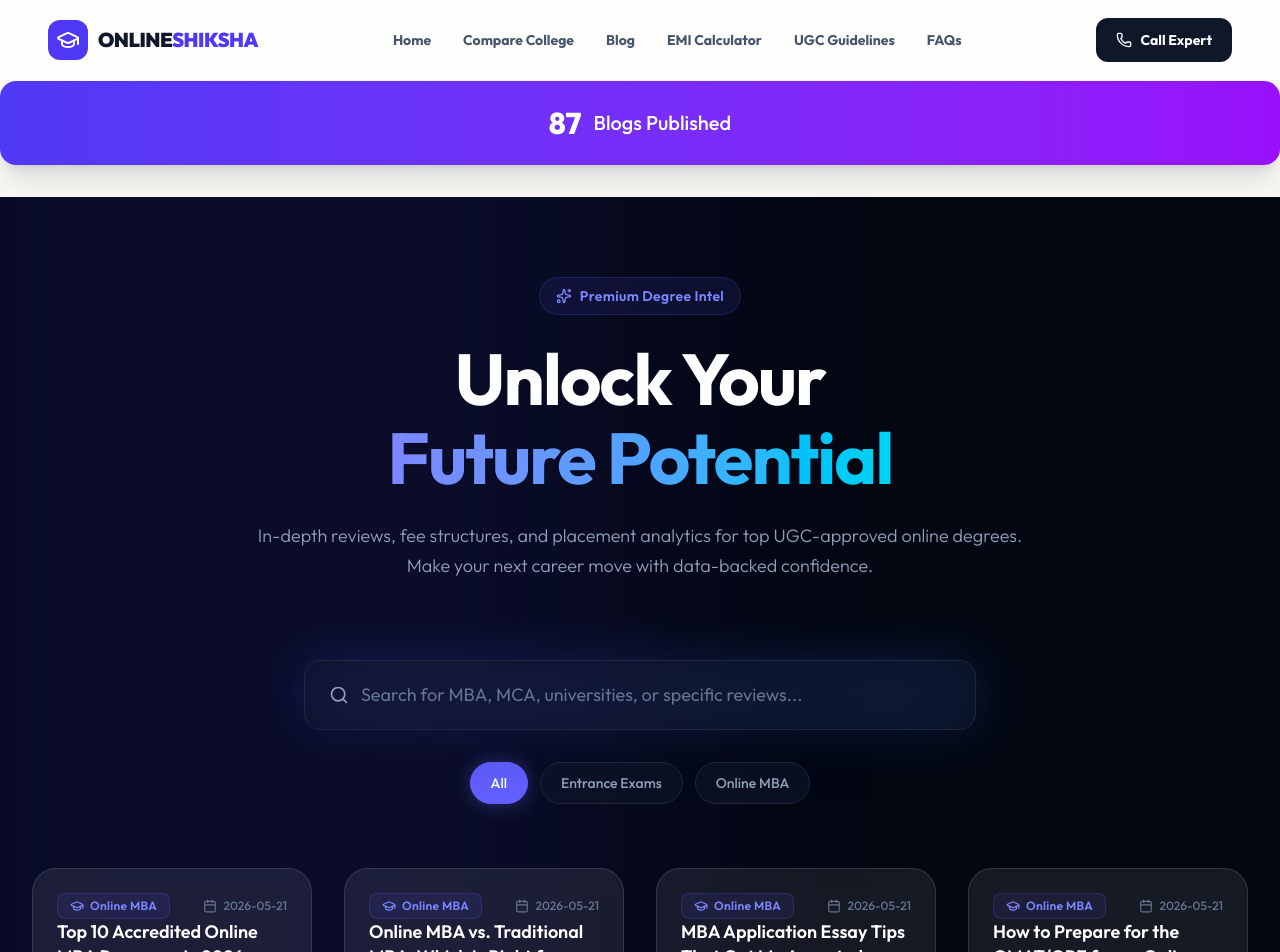
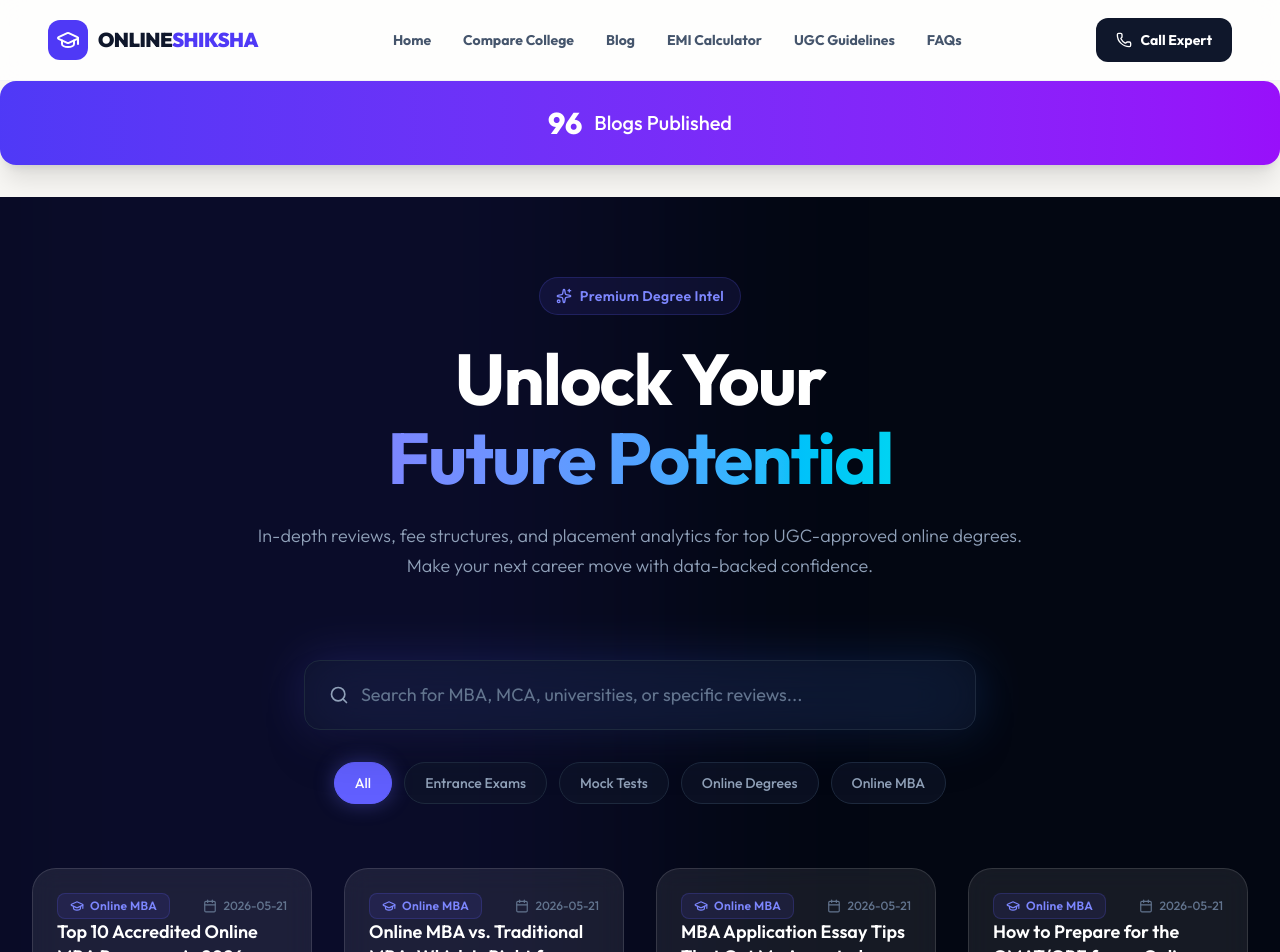
Before and after one commit to mohitjaincounsellingmba/onlinedegrees, a Next.js app: page /blog in a window 1280 px wide. Shown: the top 952 px of the page. Built offline with nearby package versions, Linux system fonts and the light colour scheme; no server answers.

Commit message:
Show all blog posts without filtering

```diff
--- a/app/blog/page.tsx
+++ b/app/blog/page.tsx
@@ -15,19 +15,8 @@ export const metadata: Metadata = {
 export default function BlogPage() {
   const posts = getSortedPostsData();
 
-  // Filter and strip content key from posts headers
-  const postHeaders = posts
-    .filter(post => {
-      const s = post.slug.toLowerCase();
-      // Only keep degree/university related posts
-      return s.includes('mba') || s.includes('mca') || s.includes('bba') || s.includes('bca') || s.includes('msc') || s.includes('university') || s.includes('review') || s.includes('degree');
-    })
-    .filter(post => {
-      const s = post.slug.toLowerCase();
-      // Explicitly exclude mock tests and coaching
-      return !s.includes('mock-test') && !s.includes('coaching') && !s.includes('sell-courses');
-    })
-    .map(({ slug, title, date, description, category }) => ({
+  // No keyword filtering – include all posts
+  const postHeaders = posts.map(({ slug, title, date, description, category }) => ({
     slug,
     title,
     date,
```
Lines whose indentation alone changed are shown as unchanged.
